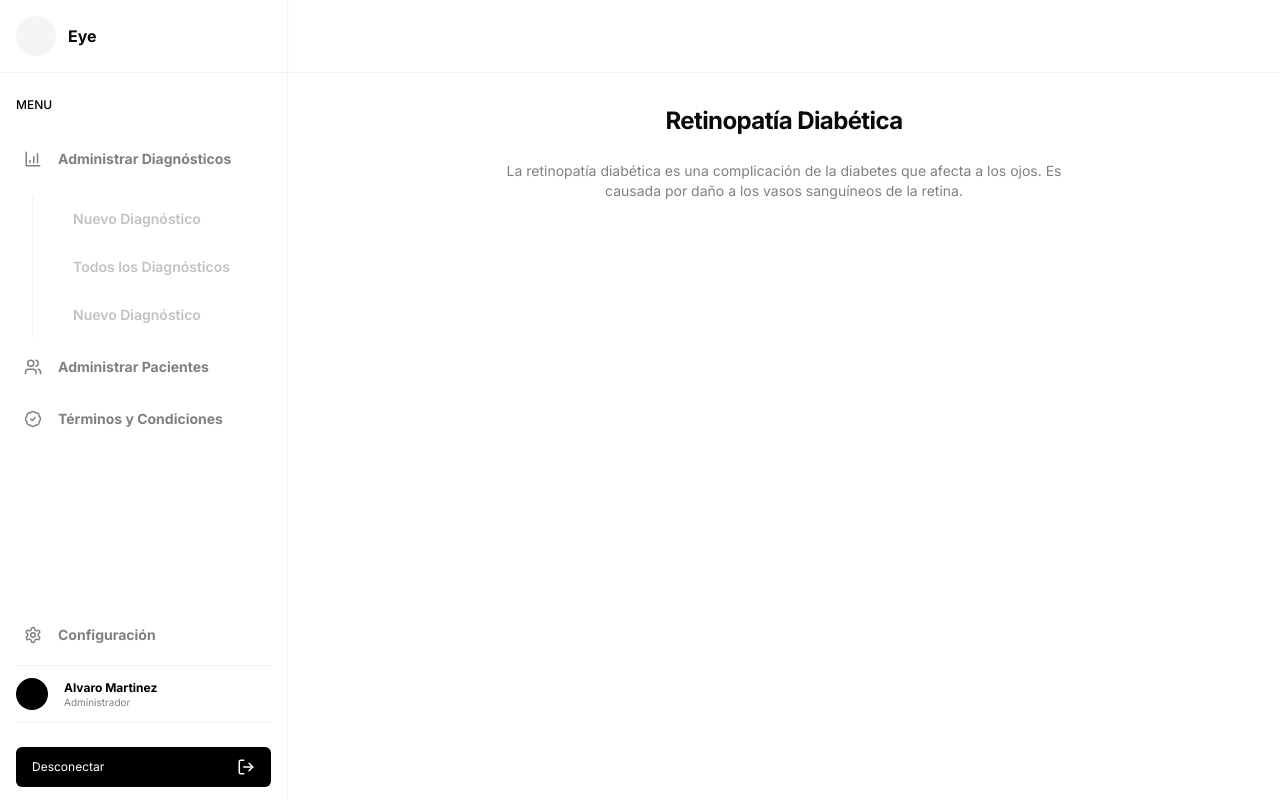
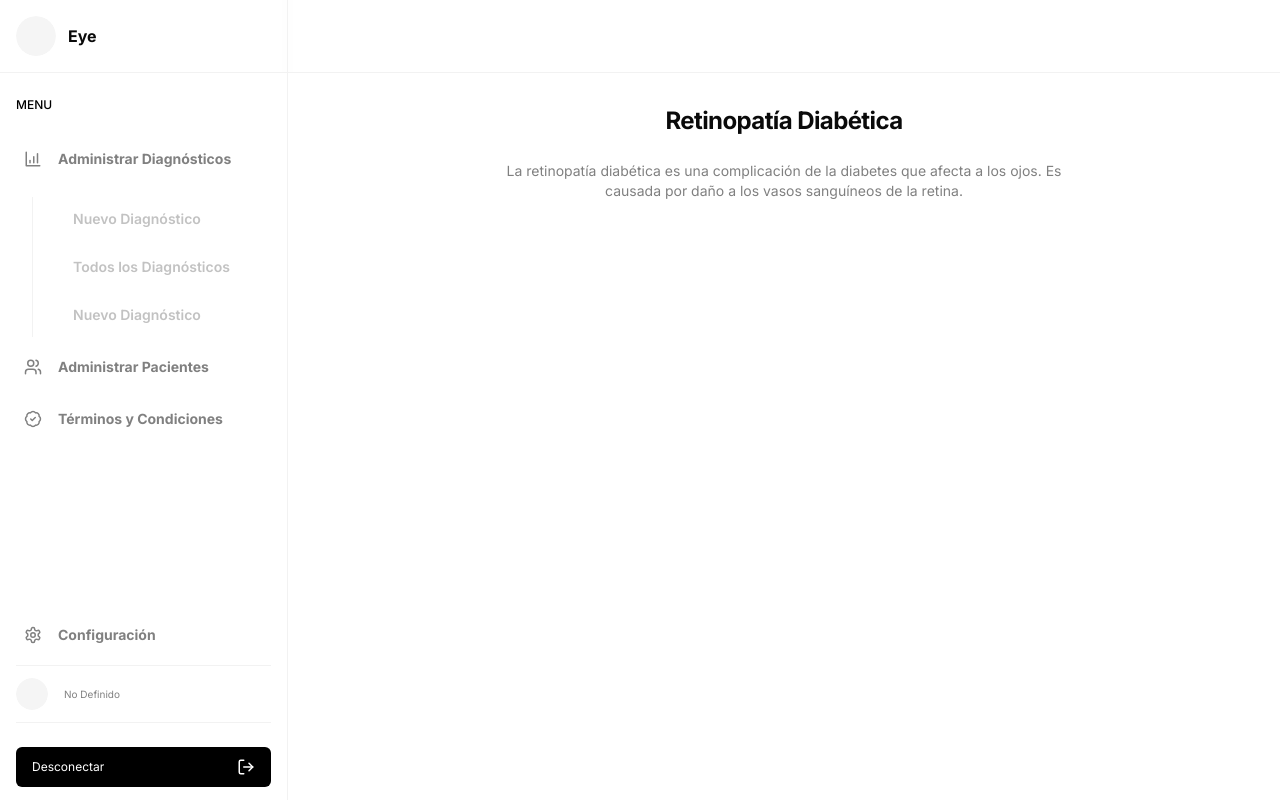
Before and after one commit to omgismartinez/eye, a Next.js app: page / in a window 1280 px wide. Built offline with nearby package versions, Linux system fonts and the light colour scheme.

Commit message:
🌌 refactor (sidebar): user data by props

```diff
--- a/components/sidebar.tsx
+++ b/components/sidebar.tsx
@@ -1,5 +1,7 @@
 'use client'
 
+import type { User } from '@clerk/nextjs/server'
+import type { UserRole } from '@/types'
 import {
   BadgeCheck,
   BarChart4,
@@ -16,12 +18,34 @@ import { useMounted } from '@/hooks/use-mounted'
 import { useTransition } from 'react'
 import { Button } from './ui/button'
 import { Icons } from './icons'
+import {
+  Avatar,
+  AvatarFallback,
+  AvatarImage
+} from './ui/avatar'
 
-export default function Sidebar () {
+interface SidebarProps {
+  user: User | null
+}
+
+export default function Sidebar ({ user }: SidebarProps) {
   const pathname = usePathname()
   const router = useRouter()
   const mounted = useMounted()
   const [isPending, startTransition] = useTransition()
+
+  const initials = `${user?.firstName?.charAt(0) ?? ''}${user?.lastName?.charAt(0) ?? ''}`
+
+  const getRole = () => {
+    const role = user?.privateMetadata?.role as UserRole
+    if (role === 'patient') { return 'Paciente' }
+    if (role === 'researcher') { return 'Investigador' }
+    if (role === 'developer') { return 'Desarrollador' }
+    if (role === 'medic') { return 'Médico' }
+    if (role === 'admin') { return 'Administrador' }
+    return 'No definido'
+  }
+
   return (
         <aside
             className='
@@ -96,10 +120,16 @@ export default function Sidebar () {
                             </Link>
                             <button className='flex items-center gap-4 whitespace-nowrap group'>
                                 <div className='flex items-center gap-4 py-3 border-y border-_gray-border dark:border-_dark-gray w-full'>
-                                    <div className='w-8 h-8 rounded-full bg-_main group-hover:bg-_main/80 dark:bg-white dark:group-hover:bg-_white/80' />
+                                    <Avatar className='h-8 w-8'>
+                                        <AvatarImage
+                                            src={user?.imageUrl}
+                                            alt={user?.username ?? ''}
+                                        />
+                                        <AvatarFallback>{initials}</AvatarFallback>
+                                    </Avatar>
                                     <div className='flex flex-col items-start'>
-                                        <span className='text-xs font-bold text-_main dark:text-_white'>Alvaro Martinez</span>
-                                        <span className='text-[10px] font-normal leading-tight'>Administrador</span>
+                                        <span className='text-xs font-bold text-_main dark:text-_white'>{user?.firstName} {user?.lastName}</span>
+                                        <span className='text-[10px] font-normal leading-tight capitalize'>{getRole()}</span>
                                     </div>
                                 </div>
                             </button>
```
